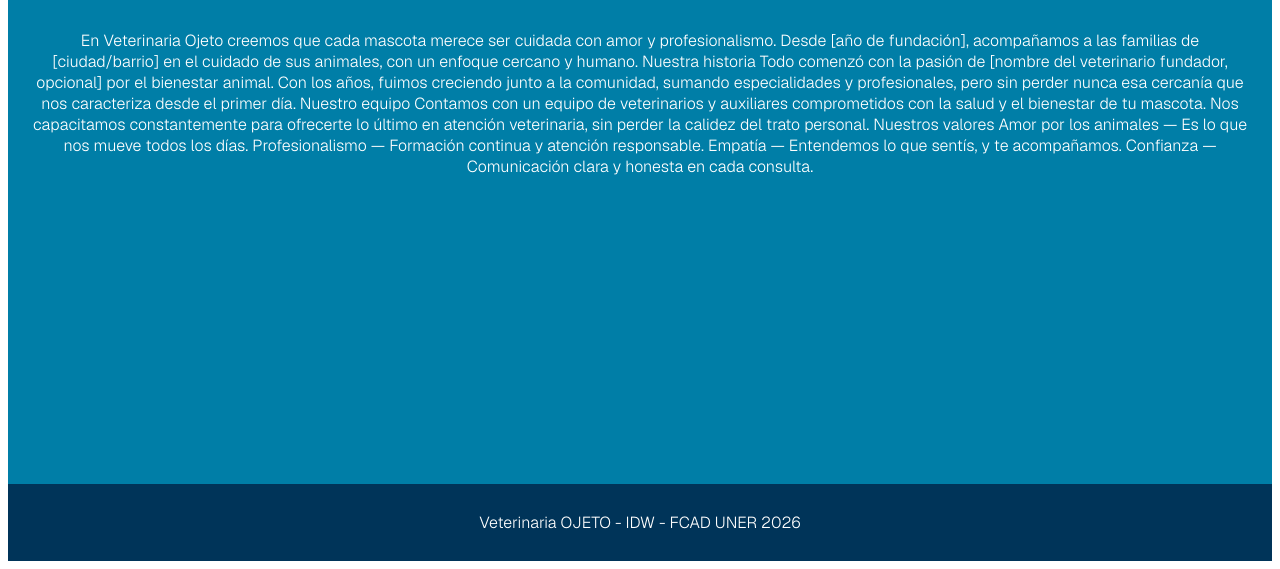
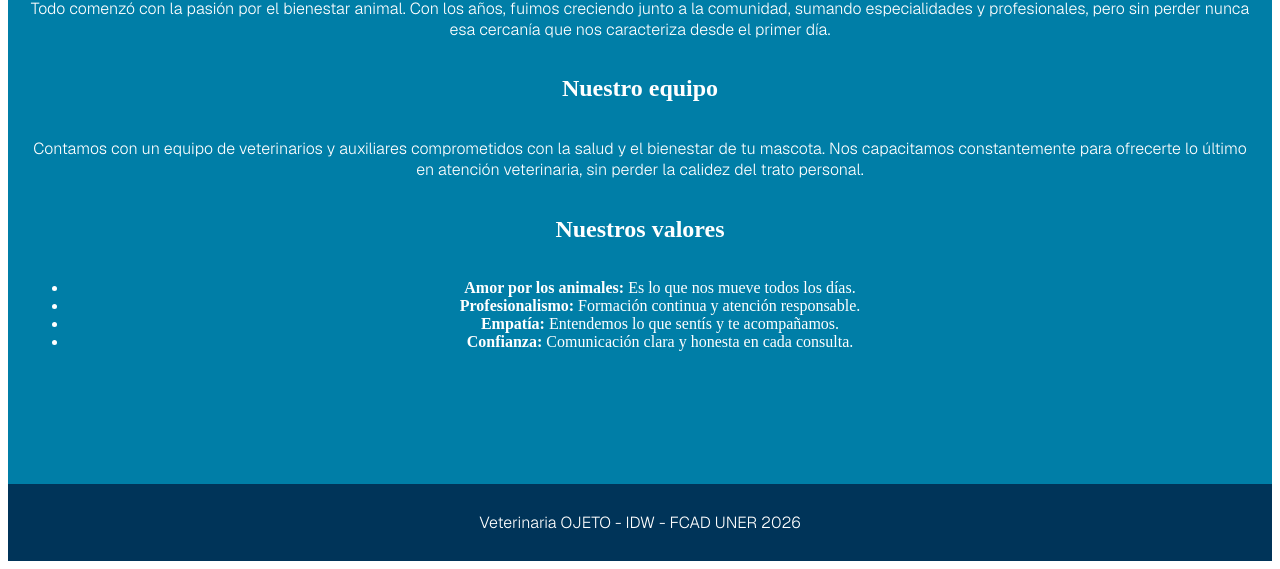
Before and after one commit to Fedegaar/TPI-IDW-G44, a website built with Vite: page Info.html in a window 1280 px wide. Shown: the part 448-1017 px from the top of the page. Built offline with nearby package versions, Linux system fonts and the light colour scheme; a web font is replaced by a local one.

Commit message:
Actualización, separación el párrafos, estaba todo unido

```diff
--- a/Info.html
+++ b/Info.html
@@ -3,7 +3,7 @@
 <head>
     <meta charset="UTF-8">
     <meta name="viewport" content="width=device-width, initial-scale=1.0">
-    <title>Información institucional</title>
+    <title>Información institucional - Veterinaria Ojeto</title>
     <link rel="stylesheet" href="styles.css">
 </head>
 
@@ -21,26 +21,35 @@
         </nav>
     </header>
 
-    <main>
+    <!-- Agregamos class="maincontainer" para que mantenga el diseño del index.html -->
+    <main class="maincontainer">
+
         <h1>Quiénes somos</h1>
         <p>
+            En Veterinaria Ojeto creemos que cada mascota merece ser cuidada con amor y profesionalismo.
+            Acompañamos a las familias en el cuidado de sus animales, con un enfoque cercano y humano.
+        </p>
 
-            En Veterinaria Ojeto creemos que cada mascota merece ser cuidada con amor y profesionalismo. Desde [año de fundación], acompañamos a las familias de [ciudad/barrio] en el cuidado de sus animales, con un enfoque cercano y humano.
+        <h2>Nuestra historia</h2>
+        <p>
+            Todo comenzó con la pasión por el bienestar animal. Con los años, fuimos creciendo junto a la comunidad,
+            sumando especialidades y profesionales, pero sin perder nunca esa cercanía que nos caracteriza desde el primer día.
+        </p>
 
-            Nuestra historia
+        <h2>Nuestro equipo</h2>
+        <p>
+            Contamos con un equipo de veterinarios y auxiliares comprometidos con la salud y el bienestar de tu mascota.
+            Nos capacitamos constantemente para ofrecerte lo último en atención veterinaria, sin perder la calidez del trato personal.
+        </p>
 
-            Todo comenzó con la pasión de [nombre del veterinario fundador, opcional] por el bienestar animal. Con los años, fuimos creciendo junto a la comunidad, sumando especialidades y profesionales, pero sin perder nunca esa cercanía que nos caracteriza desde el primer día.
+        <h2>Nuestros valores</h2>
+        <ul>
+            <li><strong>Amor por los animales:</strong> Es lo que nos mueve todos los días.</li>
+            <li><strong>Profesionalismo:</strong> Formación continua y atención responsable.</li>
+            <li><strong>Empatía:</strong> Entendemos lo que sentís y te acompañamos.</li>
+            <li><strong>Confianza:</strong> Comunicación clara y honesta en cada consulta.</li>
+        </ul>
 
-            Nuestro equipo
-
-            Contamos con un equipo de veterinarios y auxiliares comprometidos con la salud y el bienestar de tu mascota. Nos capacitamos constantemente para ofrecerte lo último en atención veterinaria, sin perder la calidez del trato personal.
-
-            Nuestros valores
-            Amor por los animales — Es lo que nos mueve todos los días.
-            Profesionalismo — Formación continua y atención responsable.
-            Empatía — Entendemos lo que sentís, y te acompañamos.
-            Confianza — Comunicación clara y honesta en cada consulta.
-        </p>
     </main>
 
     <footer>
```
